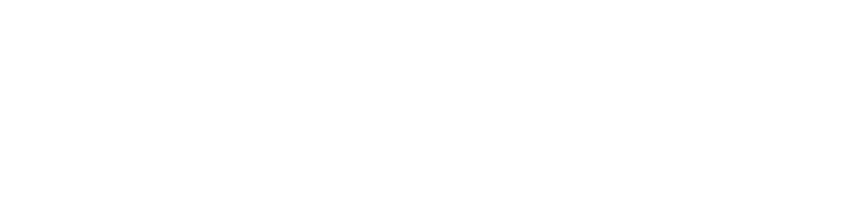
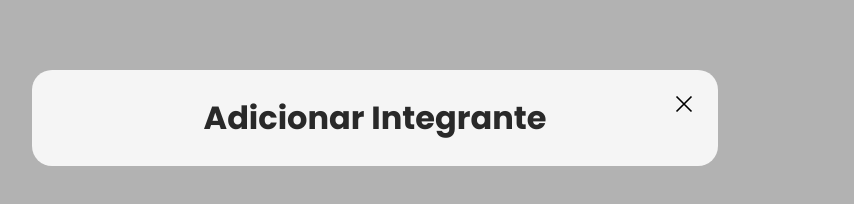
Before and after one commit to kovuzera/Bill-Split, a React (Create React App) app: page /home in a window 1280 px wide. Both pictures are taken after a click on the button 932 px from the left and 48 px from the top of the page. Shown: the part 282-486 px from the top of the page, without its empty margins (265-1119 px from the left). Built offline with nearby package versions, Linux system fonts and the light colour scheme.

Commit message:
feat: started +integrant modal

```diff
--- a/src/components/Header/index.jsx
+++ b/src/components/Header/index.jsx
@@ -2,17 +2,20 @@
 import { MdPostAdd } from "react-icons/md";
 import { BsCalendar3 } from "react-icons/bs";
 import { useState } from "react";
-import { Container } from "./styles";
+import { Container, ModalStyle } from "./styles";
+import { GrClose } from "react-icons/gr";
+
+import Modal from "react-modal";
 
 function Header() {
-  const [isLoginModalOpen, setIsLoginModalOpen] = useState(false);
+  const [isNewIntegrantModalOpen, netNewIntegrantModalOpen] = useState(false);
 
-  function handleOpenLoginModal() {
-    setIsLoginModalOpen(true);
+  function handleOpenNewIntegrantModal() {
+    netNewIntegrantModalOpen(true);
   }
 
-  function handleCloseLoginModal() {
-    setIsLoginModalOpen(false);
+  function handleCloseNewIntegrantModal() {
+    netNewIntegrantModalOpen(false);
   }
 
   return (
@@ -22,9 +25,28 @@
           bill<span>$</span>plit
         </h1>
         <div className="buttons-area">
-          <button className="header-btn green">
+          <button
+            onClick={handleOpenNewIntegrantModal}
+            className="header-btn green"
+          >
             <AiOutlineUserAdd size={24} />
           </button>
+          <Modal
+            overlayClassName="login-modal-overlay"
+            className="login-modal-content"
+            isOpen={isNewIntegrantModalOpen}
+            onRequestClose={handleCloseNewIntegrantModal}
+          >
+            <ModalStyle>
+              <button
+                onClick={handleCloseNewIntegrantModal}
+                className="close-btn"
+              >
+                <GrClose size={20} />
+              </button>
+              <h2>Adicionar Integrante</h2>
+            </ModalStyle>
+          </Modal>
           <button className="header-btn green">
             <MdPostAdd size={24} />
           </button>
--- a/src/components/Header/styles.ts
+++ b/src/components/Header/styles.ts
@@ -42,3 +42,28 @@
     }
   }
 `;
+
+export const ModalStyle = styled.form`
+  display: flex;
+  justify-content: center;
+  width: 80%;
+  h2 {
+    font-size: 2rem;
+  }
+
+  .close-btn {
+    line-height: 0;
+    position: absolute;
+    right: 1.5rem;
+    background-color: transparent;
+    border: 0;
+
+    &:hover {
+      color: var(--brand-green)
+    }
+  }
+
+  p {
+    font-size: 0.8rem;
+  }
+`;
```
Also changed, not shown: src/Pages/Home/styles.ts (line endings or trailing spaces).
